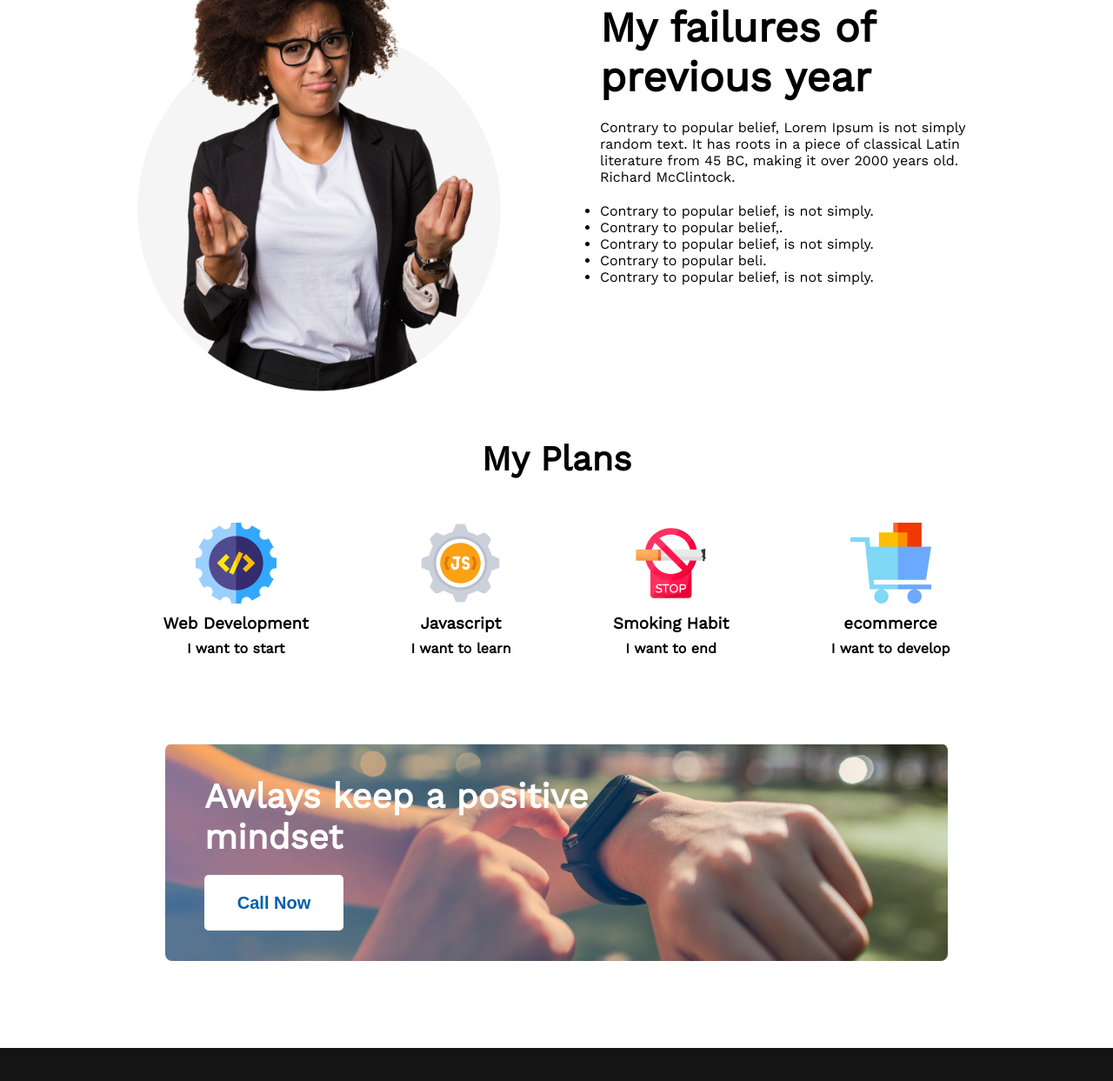
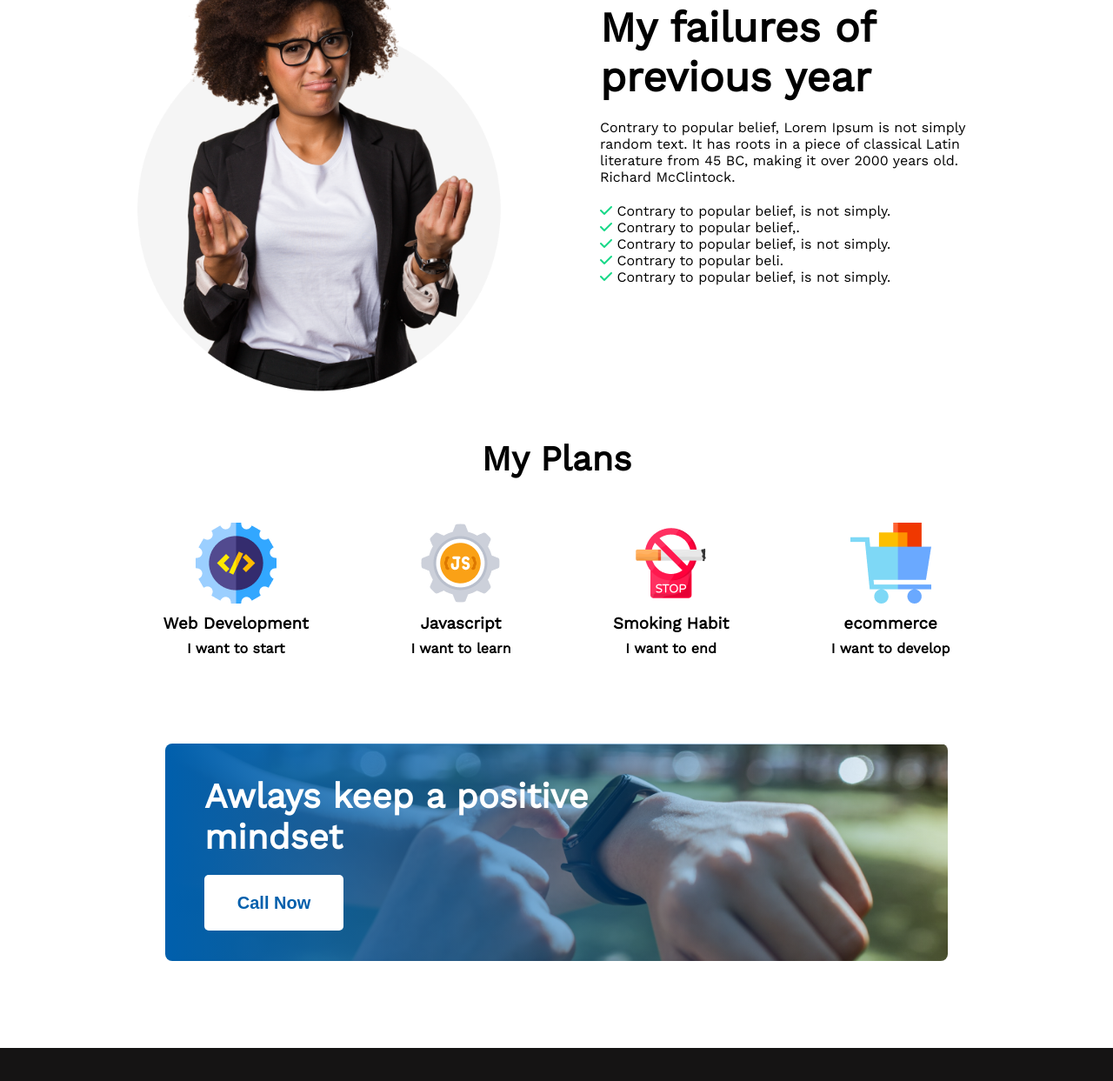
Before and after one commit to SumonRahman24/simple-new-year-website, a plain HTML site: page index.html in a window 1280 px wide. Shown: the part 943-2186 px from the top of the page at 87% size. Drawn offline with nearby package versions, Linux system fonts and the light colour scheme.

Commit message:
project finished

```diff
--- a/index.html
+++ b/index.html
@@ -5,6 +5,7 @@
     <meta name="viewport" content="width=device-width, initial-scale=1.0" />
     <title>NewYear Website</title>
     <link rel="stylesheet" href="style.css" />
+    <script src="https://use.fontawesome.com/eadfe59d54.js"></script>
   </head>
   <body>
     <!-- hero section -->
@@ -33,11 +34,24 @@
           it over 2000 years old. Richard McClintock.
         </p>
         <ul>
-          <li>Contrary to popular belief, is not simply.</li>
-          <li>Contrary to popular belief,.</li>
-          <li>Contrary to popular belief, is not simply.</li>
-          <li>Contrary to popular beli.</li>
-          <li>Contrary to popular belief, is not simply.</li>
+          <li>
+            <i class="fa fa-light fa-check"></i> Contrary to popular belief, is
+            not simply.
+          </li>
+          <li>
+            <i class="fa fa-light fa-check"></i> Contrary to popular belief,.
+          </li>
+          <li>
+            <i class="fa fa-light fa-check"></i> Contrary to popular belief, is
+            not simply.
+          </li>
+          <li>
+            <i class="fa fa-light fa-check"></i> Contrary to popular beli.
+          </li>
+          <li>
+            <i class="fa fa-light fa-check"></i> Contrary to popular belief, is
+            not simply.
+          </li>
         </ul>
       </div>
     </section>
--- a/style.css
+++ b/style.css
@@ -68,6 +68,12 @@ body {
 .failure-content p {
   margin: 20px auto;
 }
+.failure-content ul {
+  list-style: none;
+}
+.failure-content i {
+  color: #16d887;
+}
 
 /* plan section */
 .plan-section h2 {
@@ -94,11 +100,12 @@ body {
   max-width: 900px;
   margin: 100px auto;
 
-  background-image: url("./images/gradient1.png"), url("./images/watch.png");
+  background-image: linear-gradient(90deg, #005fac 0%, rgba(0, 95, 172, 0) 100%),
+    url("./images/watch.png");
+
   background-repeat: no-repeat;
   background-size: cover;
   background-position: center;
-  background-blend-mode: exclusion;
   height: 250px;
   border-radius: 8px;
 }
```
